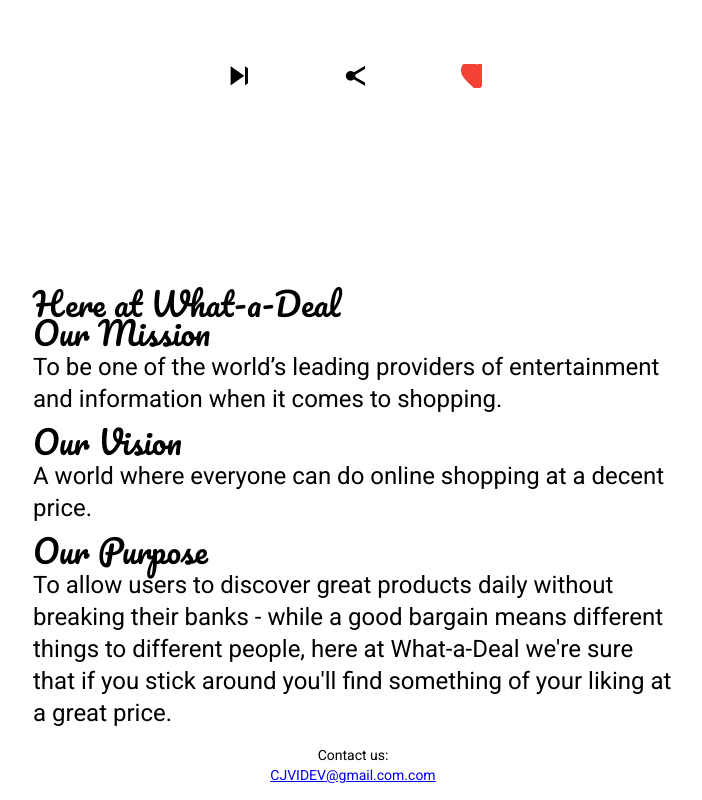
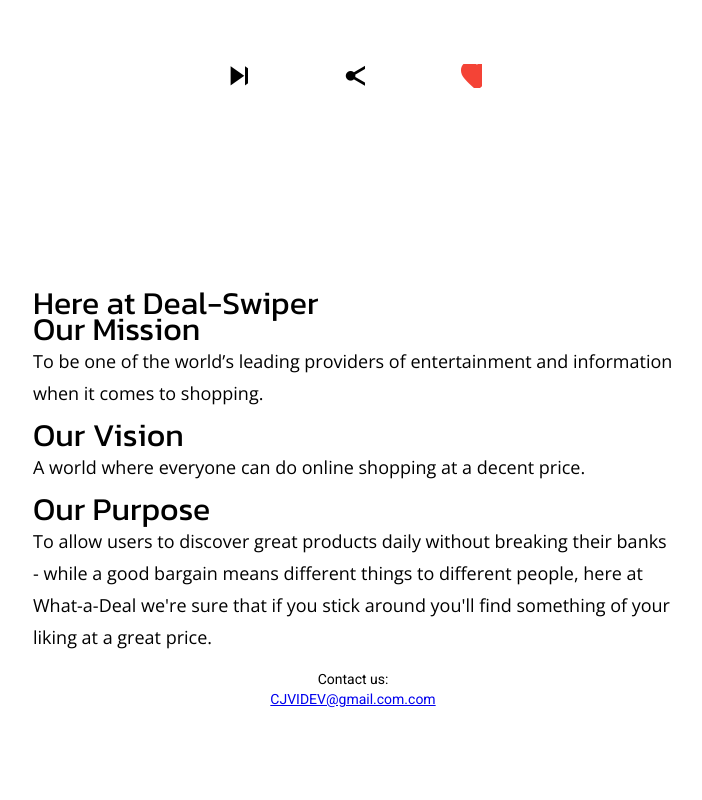
Before and after one commit to vyklimavicius/surpriseDeal, an Angular app: page / in a window 1280 px wide. Shown: the part 979-1779 px from the top of the page, without its empty margins (287-989 px from the left). After the commit the page ends 1703 px from the top, so only its background shows below. Built offline with nearby package versions, Linux system fonts and the light colour scheme.

Commit message:
font change

```diff
--- a/src/app/components/about/about.component.css
+++ b/src/app/components/about/about.component.css
@@ -1,3 +1,7 @@
+@import url('https://fonts.googleapis.com/css2?family=Kanit&display=swap');
+@import url('https://fonts.googleapis.com/css?family=Open+Sans&display=swap');
+
+
 .container{
     padding-top: 20vh;
     display: flex;
@@ -6,9 +10,13 @@
 .about-container {
     width: 50vw;
   }
-.logo {
-  font-family: 'Pacifico', serif;
+.header {
+  font-family: 'Kanit';
   font-size: xx-large;
   color: black;
   display: inline;
 }
+h1{
+  font-family: 'Open Sans';
+  font-size: large;
+}
--- a/src/app/components/about/about.component.html
+++ b/src/app/components/about/about.component.html
@@ -1,19 +1,19 @@
 <div class="container">
 <div class="about-container">
-    <p class="logo">Here at What-a-Deal</p>
+    <p class="header">Here at Deal-Swiper</p>
 
     <article>
-    <p class="logo">Our Mission</p>
+    <p class="header">Our Mission</p>
     <h1><p>To be one of the world’s leading providers of entertainment and information when it comes to shopping.</p></h1>
     </article>
 
     <article>
-    <p class="logo">Our Vision</p>
+    <p class="header">Our Vision</p>
     <h1><p>A world where everyone can do online shopping at a decent price.</p></h1>
     </article>
 
     <article>
-    <p class="logo">Our Purpose</p>
+    <p class="header">Our Purpose</p>
     <h1><p>To allow users to discover great products daily without breaking their banks -
         while a good bargain means different things to different people,
         here at What-a-Deal we're sure that if you stick around you'll find something of your liking at a great price.</p></h1>
```
